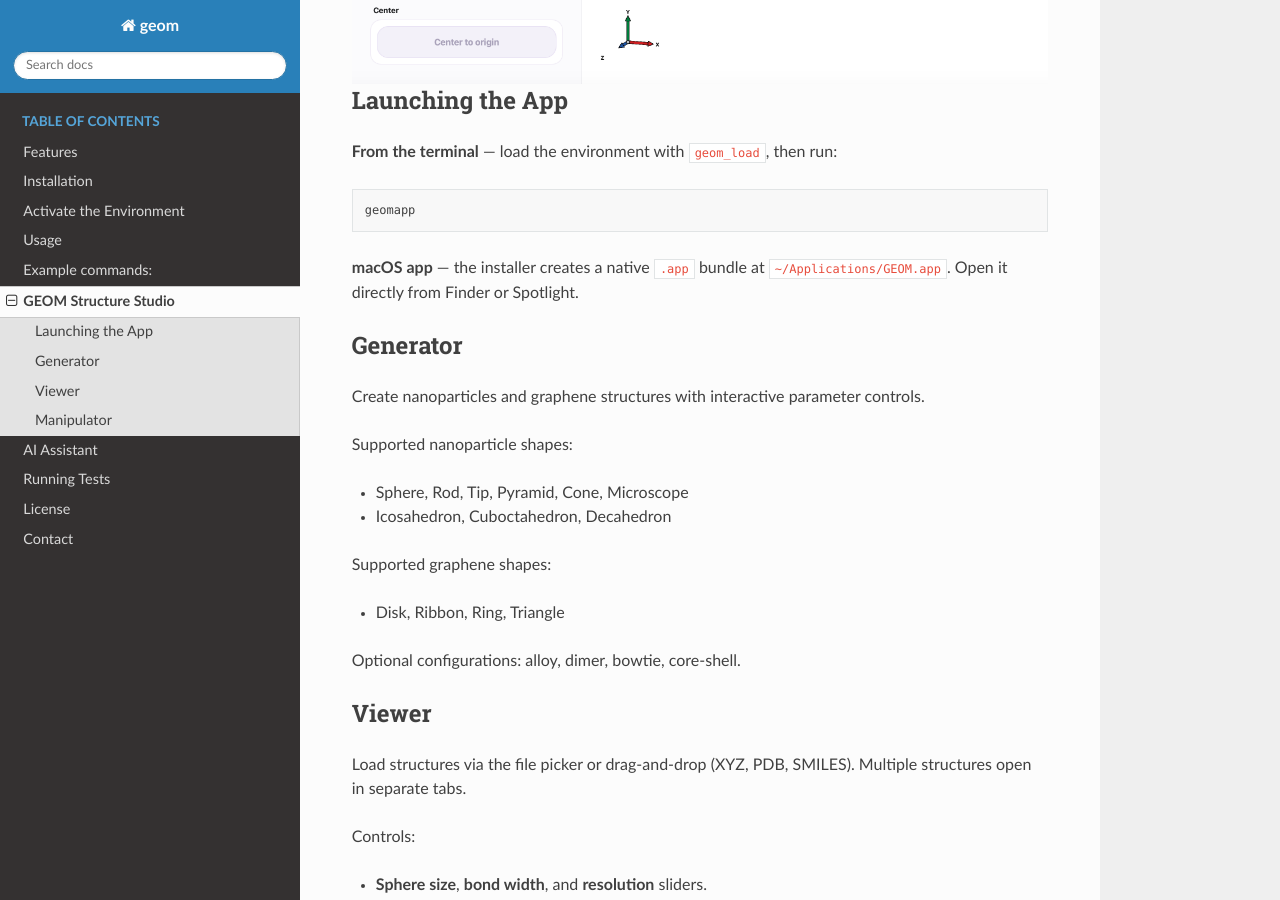
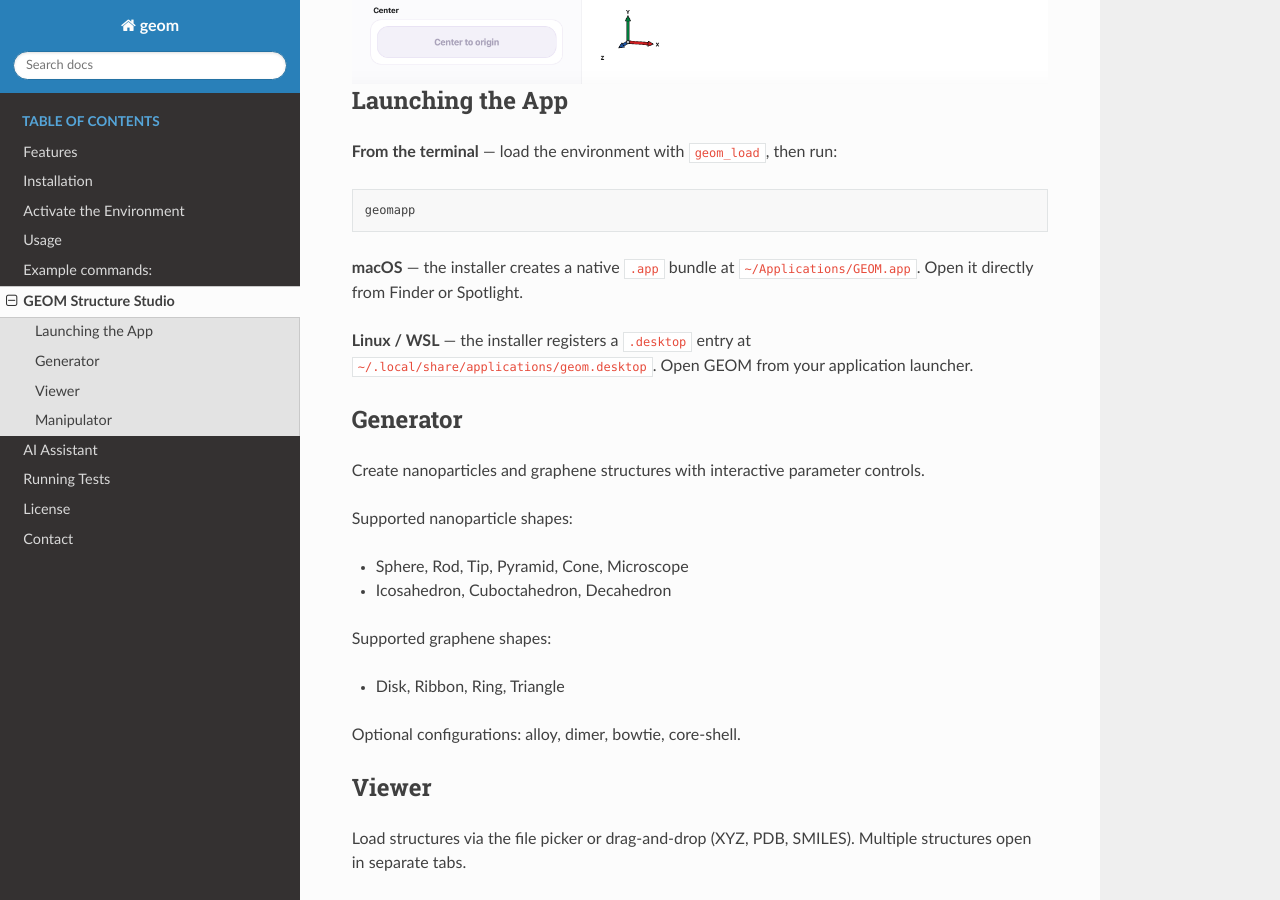
Before and after one commit to pgrobasillobre/geom, a Sphinx documentation site: the page built from docs/gui.rst, in a window 1280 px wide and 900 px high, scrolled down 670 px. Built offline with Sphinx 7.4.7 and the Read the Docs theme 3.1.0, drawn with Linux system fonts in a browser that asks for light colours; pages that are not in the unit, such as notebooks, are missing from menus.

Commit message:
Add Linux/WSL desktop app support
- install.sh: create_linux_geom_app() registers a .desktop entry at
  ~/.local/share/applications/geom.desktop and copies the icon to
  ~/.local/share/icons/; calls update-desktop-database if available
- uninstall.sh (generated): remove .desktop entry and icon on Linux
- README, docs/gui.rst, docs/installation.rst: document Linux/WSL
  launcher alongside macOS app

```diff
--- a/docs/gui.rst
+++ b/docs/gui.rst
@@ -19,8 +19,11 @@ Launching the App
 
    geomapp
 
-**macOS app** — the installer creates a native ``.app`` bundle at ``~/Applications/GEOM.app``.
+**macOS** — the installer creates a native ``.app`` bundle at ``~/Applications/GEOM.app``.
 Open it directly from Finder or Spotlight.
+
+**Linux / WSL** — the installer registers a ``.desktop`` entry at
+``~/.local/share/applications/geom.desktop``. Open GEOM from your application launcher.
 
 
 Generator
--- a/docs/installation.rst
+++ b/docs/installation.rst
@@ -25,3 +25,4 @@ This script will:
  - Check if **Miniconda** or **Anaconda** is installed. If not, it will prompt you to install Miniconda.
  - Set up a virtual environment named geom_env with the necessary dependencies.
  - Configure environment variables and aliases for running **GEOM**.
+ - Build the **GEOM Structure Studio** desktop app (macOS: ``~/Applications/GEOM.app``; Linux/WSL: ``~/.local/share/applications/geom.desktop``).
```
Also changed, not shown: README.md (+6 -4 lines), 1 other file.
